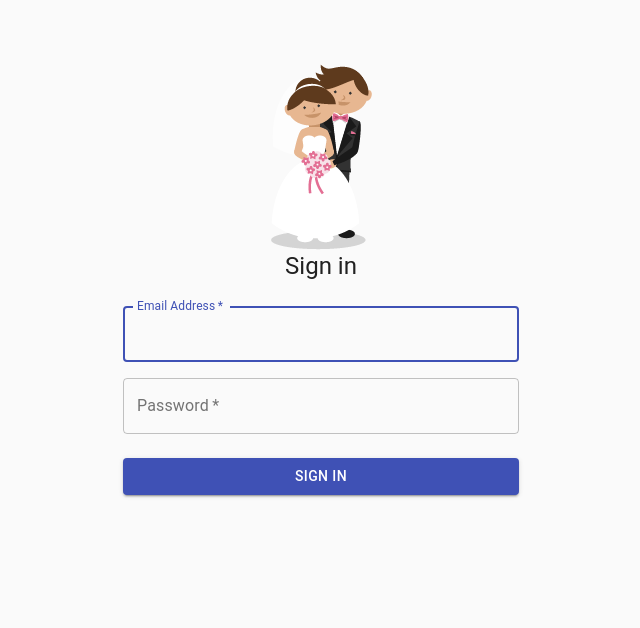
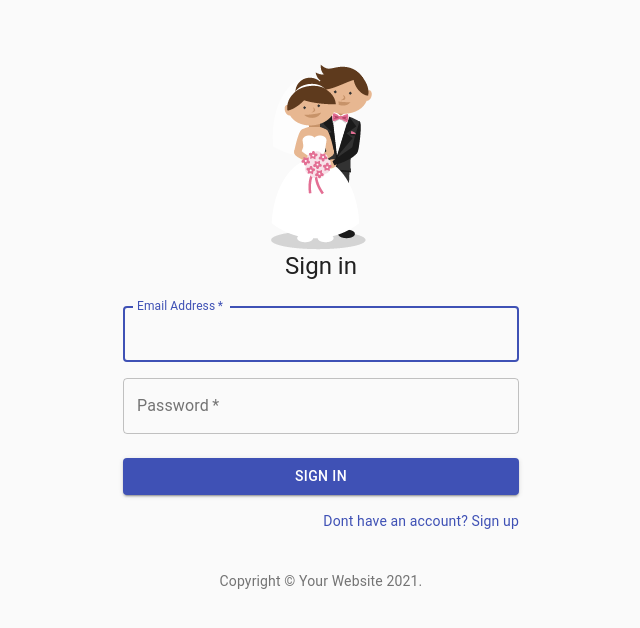
Before and after one commit to Maximilian94/wedclub-frontend, a React (Create React App) app: page / in a window 1280 px wide. Shown: the top 628 px of the page, without its empty margins (319-959 px from the left). Built offline with nearby package versions, Linux system fonts and the light colour scheme.

Commit message:
feat: Sign In and Sign Up pages links to each other

```diff
--- a/src/components/organisms/SignInForm/index.tsx
+++ b/src/components/organisms/SignInForm/index.tsx
@@ -6,11 +6,25 @@ import CssBaseline from '@material-ui/core/CssBaseline';
 import Typography from '@material-ui/core/Typography';
 import Grid from '@material-ui/core/Grid';
 import Button from '@material-ui/core/Button';
+import Box from '@material-ui/core/Box';
+import Link from '@material-ui/core/Link';
 
 import FormInputs from '../../atoms/FormInputs';
 import useStyles from '../../../Hooks/styles';
 
 import logo from '../../../images/Logo.png';
+
+function Copyright() {
+  return (
+    <Typography variant="body2" color="textSecondary" align="center">
+      {'Copyright © '}
+      <Link color="inherit" href="https://mui.com/">
+        Your Website
+      </Link>{' '}
+      {new Date().getFullYear()}.
+    </Typography>
+  );
+}
 
 const INICIAL_DATA = { email: '', password: '' };
 interface FormData {
@@ -82,6 +96,16 @@ function SignIn() {
           </Button>
         </form>
       </div>
+      <Grid container justifyContent="flex-end">
+        <Grid item>
+          <Link href="/signup" variant="body2">
+            Dont have an account? Sign up
+          </Link>
+        </Grid>
+      </Grid>
+      <Box mt={5}>
+        <Copyright />
+      </Box>
     </Container>
   );
 }
```
